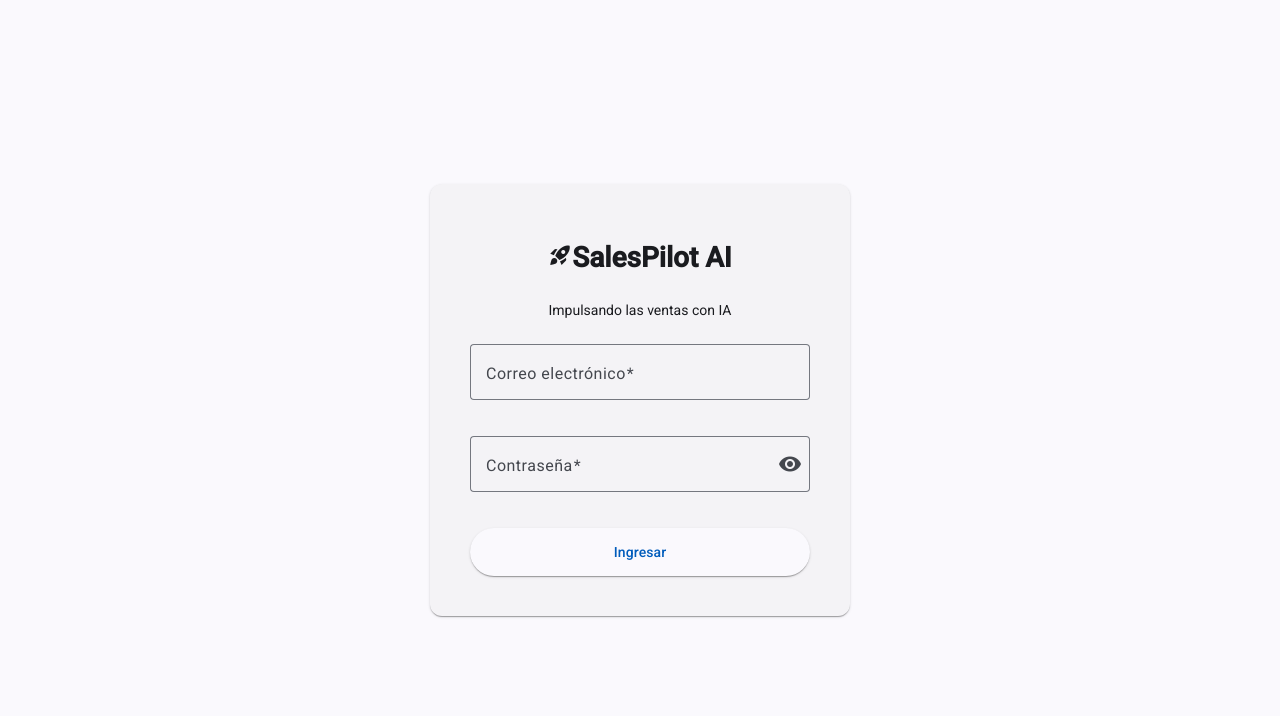
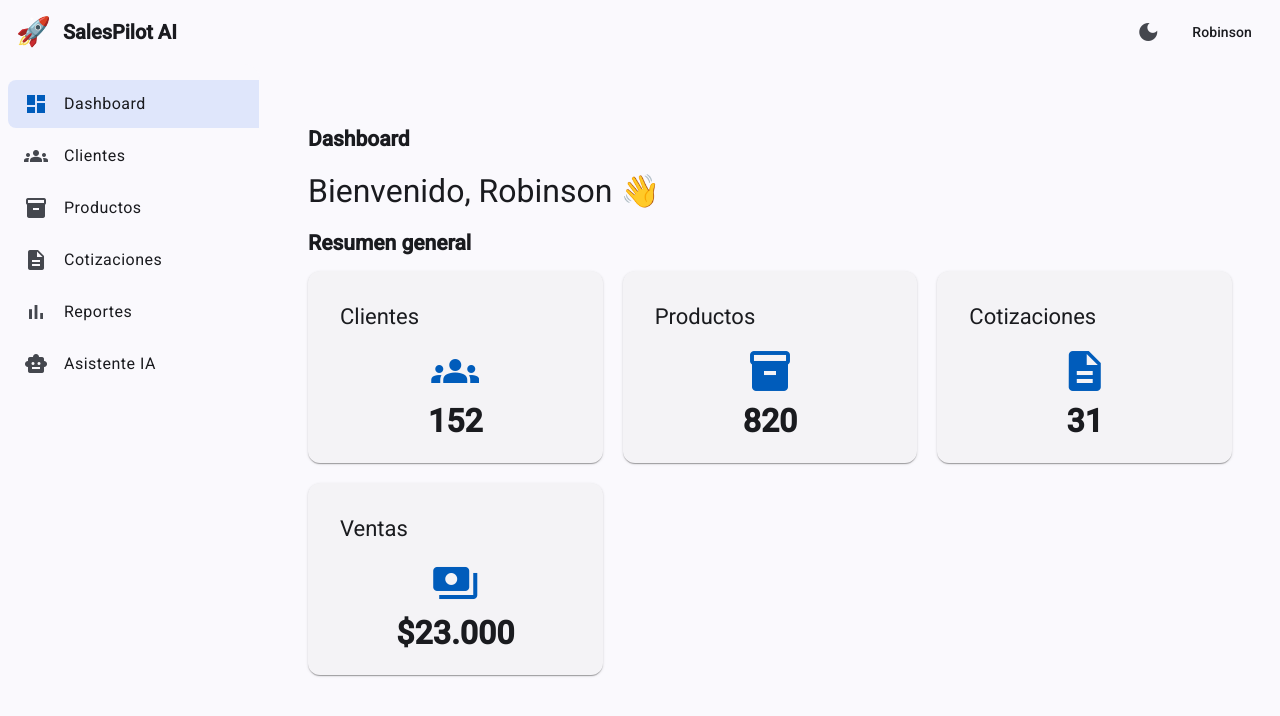
Before and after one commit to RoBiNLoDa/salespilot-ai, an Angular app in the folder frontend/: page /dashboard in a window 1280 px wide. Before the commit this address led to /login. Shown: the top 716 px of the page. Built offline with nearby package versions, Linux system fonts and the light colour scheme.

Commit message:
feat(dashboard): create dashboard overview page

```diff
--- a/frontend/src/app/app.routes.ts
+++ b/frontend/src/app/app.routes.ts
@@ -1,5 +1,6 @@
 import { Routes } from '@angular/router';
 import { Login } from '@features/auth/pages/login/login';
+import { Dashboard } from '@features/dashboard/pages/dashboard/dashboard';
 import { AuthLayout } from '@layout/auth/auth-layout/auth-layout';
 import { Shell } from '@layout/shell/shell/shell';
 
@@ -18,7 +19,10 @@ export const routes: Routes = [
     path: '',
     component: Shell,
     children: [
-      // Dashboard, Clientes, etc.
+      {
+        path: 'dashboard',
+        component: Dashboard
+      }
     ]
   },
   {
--- a/frontend/src/app/core/config/app.config.ts
+++ /dev/null
@@ -1,4 +0,0 @@
-export const APP_CONFIG = {
-  name: 'SalesPilot AI',
-  version: '0.1.0',
-};
--- /dev/null
+++ b/frontend/src/app/core/models/dashboard-stat.ts
@@ -0,0 +1,5 @@
+export interface DashboardStat {
+  title: string;
+  icon: string;
+  value: number | string;
+}
--- a/frontend/src/app/core/services/navigation.ts
+++ b/frontend/src/app/core/services/navigation.service.ts
@@ -1,5 +1,5 @@
 import { Injectable } from '@angular/core';
-import { NavigationItem } from '@core/models/navigation-items';
+import { NavigationItem } from '@core/models/navigation-item';
 
 @Injectable({
   providedIn: 'root',
--- a/frontend/src/app/features/auth/pages/login/login.html
+++ b/frontend/src/app/features/auth/pages/login/login.html
@@ -35,7 +35,7 @@
 
             </mat-form-field>
 
-            <button mat-raised-button color="primary" type="submit">
+            <button mat-raised-button color="primary" type="submit" [disabled]="loginForm.invalid">
 
                 Ingresar
 
--- /dev/null
+++ b/frontend/src/app/features/dashboard/pages/dashboard/dashboard.html
@@ -0,0 +1,38 @@
+<section>
+
+    <h1>Dashboard</h1>
+
+    <p class="welcome">
+        Bienvenido, Robinson 👋
+    </p>
+
+    <h2>Resumen general</h2>
+
+    <div class="dashboard-grid">
+        @for (stat of stats; track stat.title) {
+        <mat-card>
+
+            <mat-card-header>
+
+                <mat-card-title>{{ stat.title }}</mat-card-title>
+
+            </mat-card-header>
+
+            <mat-card-content>
+
+                <div class="stat-icon">
+                    <mat-icon>{{ stat.icon }}</mat-icon>
+                </div>
+
+                <h1 class="stat-value">
+                    {{ stat.value }}
+                </h1>
+
+            </mat-card-content>
+
+        </mat-card>
+        }
+    </div>
+
+
+</section>
--- /dev/null
+++ b/frontend/src/app/features/dashboard/pages/dashboard/dashboard.scss
@@ -0,0 +1,37 @@
+section {
+  padding: 24px;
+}
+
+.dashboard-grid {
+  display: grid;
+  grid-template-columns: repeat(auto-fit, minmax(240px, 1fr));
+  gap: 20px;
+}
+
+mat-card {
+  padding: 16px;
+}
+
+.stat-icon {
+  display: flex;
+  justify-content: center;
+  margin: 16px 0;
+  color: var(--mat-sys-primary);
+}
+
+.stat-icon mat-icon {
+  font-size: 48px;
+  width: 48px;
+  height: 48px;
+}
+
+.stat-value {
+  text-align: center;
+  margin: 0;
+  font-size: 2rem;
+  font-weight: 600;
+}
+
+.welcome {
+  font-size: 32px;
+}
--- /dev/null
+++ b/frontend/src/app/features/dashboard/pages/dashboard/dashboard.ts
@@ -0,0 +1,37 @@
+import { Component } from '@angular/core';
+import { MatCardModule } from '@angular/material/card';
+import { MatIconModule } from '@angular/material/icon';
+import { DashboardStat } from '@core/models/dashboard-stat';
+
+@Component({
+  selector: 'app-dashboard',
+  imports: [MatCardModule, MatIconModule],
+  templateUrl: './dashboard.html',
+  styleUrl: './dashboard.scss',
+})
+export class Dashboard {
+
+  stats: DashboardStat[] = [
+  {
+    title: 'Clientes',
+    icon: 'groups',
+    value: 152
+  },
+  {
+    title: 'Productos',
+    icon: 'inventory_2',
+    value: 820
+  },
+  {
+    title: 'Cotizaciones',
+    icon: 'description',
+    value: 31
+  },
+  {
+    title: 'Ventas',
+    icon: 'payments',
+    value: '$23.000'
+  }
+];
+
+}
--- a/frontend/src/app/shared/ui/sidebar/sidebar.ts
+++ b/frontend/src/app/shared/ui/sidebar/sidebar.ts
@@ -1,7 +1,7 @@
 import { Component, inject } from '@angular/core';
 import { MatIconModule } from "@angular/material/icon";
 import { MatListModule } from "@angular/material/list";
-import { NavigationService } from '@core/services/navigation';
+import { NavigationService } from '@core/services/navigation.service';
 import { RouterLink, RouterLinkActive } from '@angular/router';
 
 @Component({
```
Also changed, not shown: frontend/src/app/core/config/application.config.ts (added, +13 -0 lines), frontend/src/app/core/models/navigation-item.ts (renamed from frontend/src/app/core/models/navigation-items.ts).
